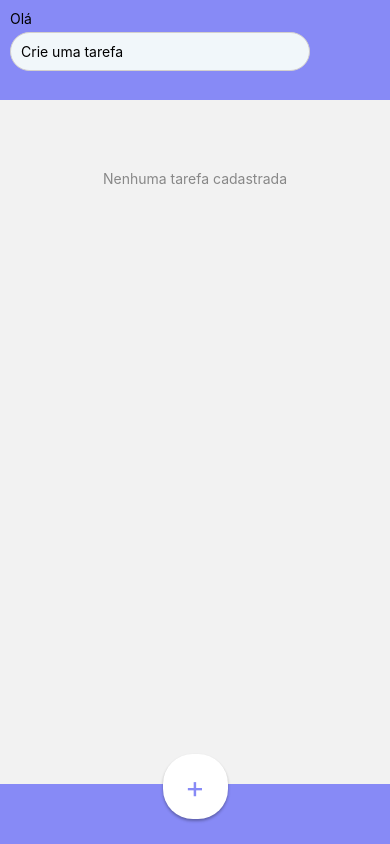
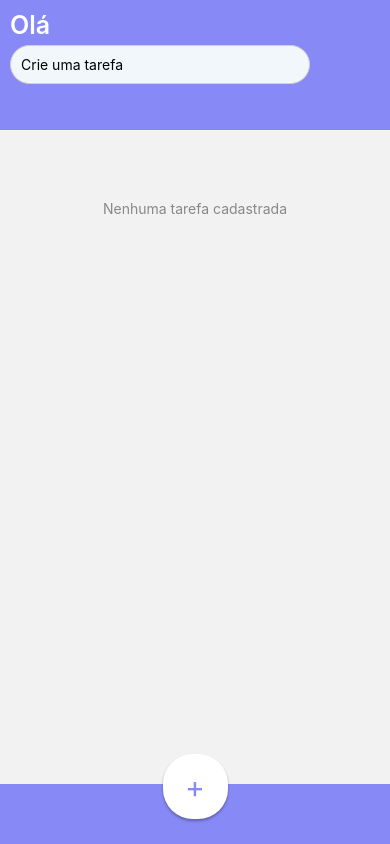
Before and after one commit to leviutima/list-native, a React Native app: screen /Home in a window 390 px wide. Built offline with nearby package versions, Linux system fonts and the light colour scheme.

Commit message:
feat: finish style header

```diff
--- a/src/components/header/header.tsx
+++ b/src/components/header/header.tsx
@@ -8,7 +8,7 @@ export function Header() {
 
     return(
         <View style={style.mainContainer}>
-            <Text>Olá {email}</Text>
+            <Text style={{color: 'white', fontSize: 25, fontWeight: '600'}}>Olá {email}</Text>
             <Input value="" onChangeText={() => {}} placeholder="Crie uma tarefa"/>
         </View>
     )
--- a/src/components/header/style.ts
+++ b/src/components/header/style.ts
@@ -7,6 +7,6 @@ export const style = StyleSheet.create({
         gap: 5,
         padding: 10,
         backgroundColor: '#878AF6',
-        height: 100
+        height: 130
     }
 })
```
